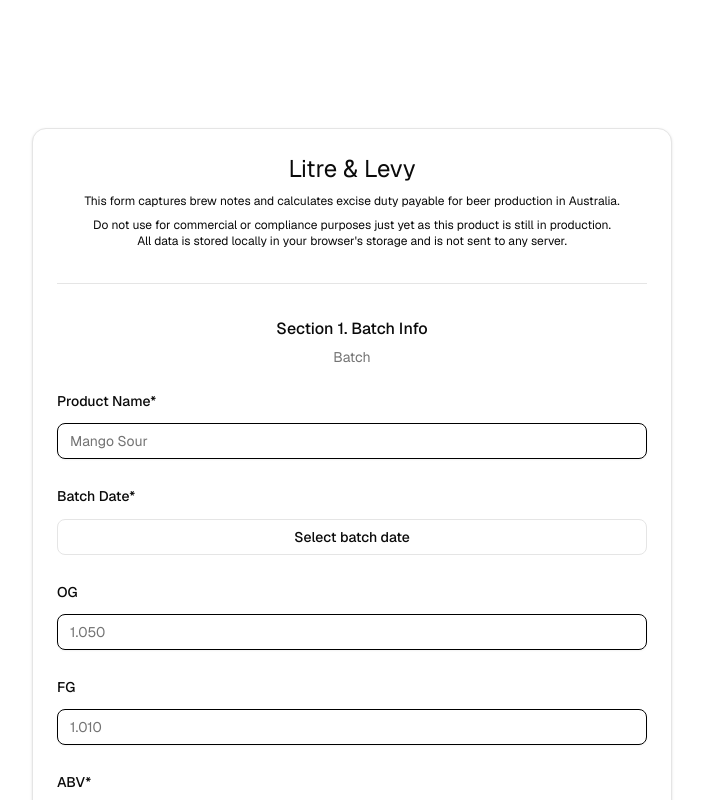
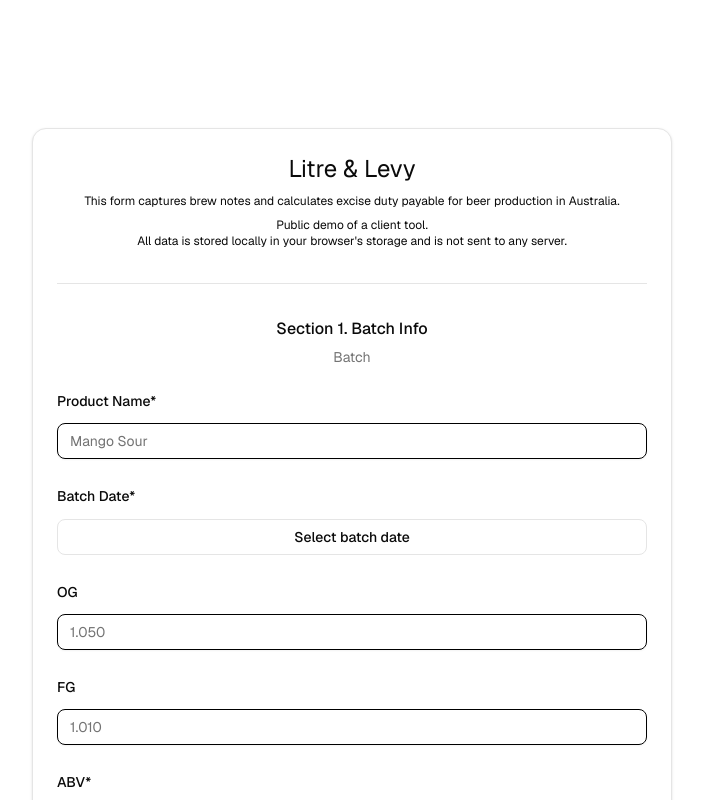
Before and after one commit to teejcoder/brewery-excise-calulator, a Next.js app: page / in a window 1280 px wide. Shown: the top 800 px of the page, without its empty margins (288-991 px from the left). Built offline with nearby package versions, Linux system fonts and the light colour scheme.

Commit message:
Update warning message for BrewNotesClient

```diff
--- a/components/BrewNotesClient.tsx
+++ b/components/BrewNotesClient.tsx
@@ -165,8 +165,7 @@ export default function BrewNotesClient() {
               for beer production in Australia.
             </p>
             <p>
-              Do not use for commercial or compliance purposes just yet as this
-              product is still in production. <br/> All data is stored locally in your
+              Public demo of a client tool. <br/> All data is stored locally in your
               browser's storage and is not sent to any server.
             </p>
           </div>
```
